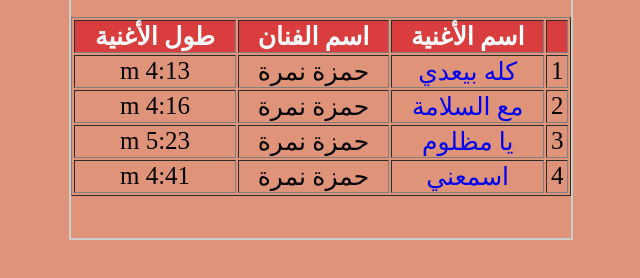
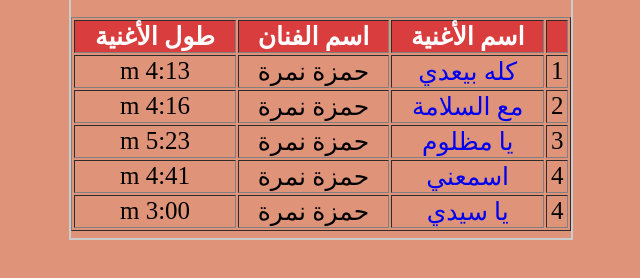
Before and after one commit to EnasMarwan/hw2, a plain HTML site: page cd.html in a window 1280 px wide. Shown: the part 254-532 px from the top of the page, without its empty margins (339-979 px from the left). Drawn offline with Linux system fonts and the light colour scheme.

Commit message:
from branch enas

```diff
--- a/cd.html
+++ b/cd.html
@@ -52,6 +52,12 @@
                     <td>حمزة نمرة</td>
                     <td>4:41 m</td>
                 </tr>
+                <tr>
+                    <td>4</td>
+                     <td><a href="#">يا سيدي</a> </td>
+                    <td>حمزة نمرة</td>
+                    <td>3:00 m</td>
+                </tr>
             </tbody>
         </table>
         </div>
```
